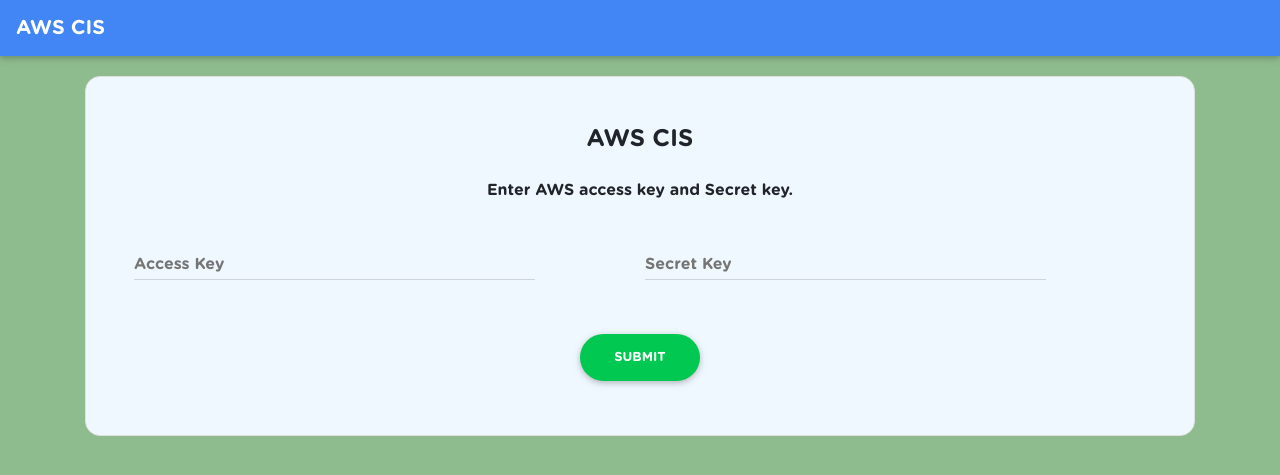
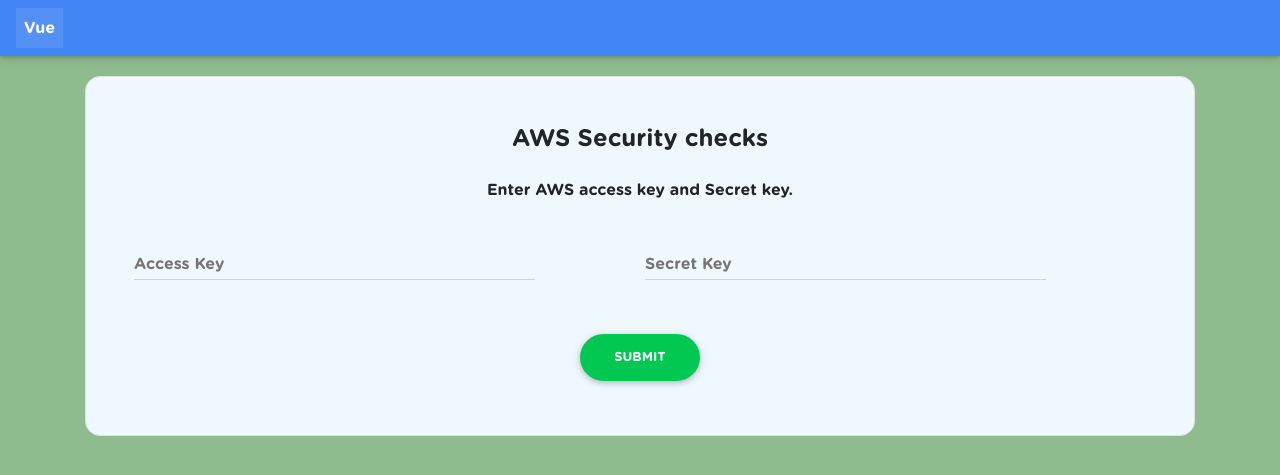
Before and after one commit to rajeshkumarramaswamy/AWSCIS, a Django app: page / in a window 1280 px wide. Shown: the top 475 px of the page. Run offline with Django 3.2, Linux system fonts and the light colour scheme; some libraries are stand-ins or nearby versions.

Commit message:
Vue integration phase 1

```diff
--- a/cis_checks/templates/index.html
+++ b/cis_checks/templates/index.html
@@ -40,7 +40,7 @@
   <nav class="navbar navbar-expand-lg navbar-dark primary-color">
 
     <!-- Navbar brand -->
-    <a class="navbar-brand" href="#">AWS CIS</a>
+    <!-- <a class="navbar-brand" href="#">AWS CIS</a> -->
 
     <!-- Collapse button -->
     <button class="navbar-toggler" type="button" data-toggle="collapse" data-target="#basicExampleNav" aria-controls="basicExampleNav"
@@ -53,11 +53,11 @@
 
       <!-- Links -->
       <ul class="navbar-nav mr-auto">
-        <!-- <li class="nav-item active">
-        <a class="nav-link" href="#">Home
-          <span class="sr-only">(current)</span>
+         <li class="nav-item active">
+        <a class="nav-link" href="{% url 'vue' %}">Vue
         </a>
       </li>
+      <!--
       <li class="nav-item">
         <a class="nav-link" href="#">Features</a>
       </li>
@@ -90,7 +90,7 @@
   <div class="container" id="app" style="margin-top:20px;">
     <form class="text-center border border-light p-5" id="awsForm" style="border-radius: 15px;background-color:aliceblue" autocomplete="false">
       {% csrf_token %}
-      <h2 class="h4 mb-4">AWS CIS</h2>
+      <h2 class="h4 mb-4">AWS Security checks</h2>
       <p>Enter AWS access key and Secret key.</p>
       <!-- Name -->
       <div class="form-row mb-4">
--- a/cis_checks/urls.py
+++ b/cis_checks/urls.py
@@ -3,5 +3,8 @@
 
 urlpatterns = [
     url(r'^$', viewOperations.index),
+    url(r'^vue/', viewOperations.vuebase, name='vue'),
     url(r'^givenKey/', viewOperations.enterDetails),
+    url(r'^vueFormSubmit/', viewOperations.vueFormSubmit),
+
 ]
--- a/cis_checks/views/viewOperations.py
+++ b/cis_checks/views/viewOperations.py
@@ -1,4 +1,5 @@
 from django.shortcuts import render, HttpResponse
+from django.views.decorators.csrf import csrf_exempt
 import boto3
 import time, json
 from . import checks
@@ -12,6 +13,14 @@
 
 def index(request):
     return render(request, 'index.html')
+
+def vuebase(request):
+    return render(request, 'vueIndex.html')
+
+def vueFormSubmit(request):
+    print('Entered')
+    import pdb;pdb.set_trace()
+    return HttpResponse()
 
 def enterDetails(request):
     sk = request.POST.get('sk')
```
Also changed, not shown: 2 other files.
